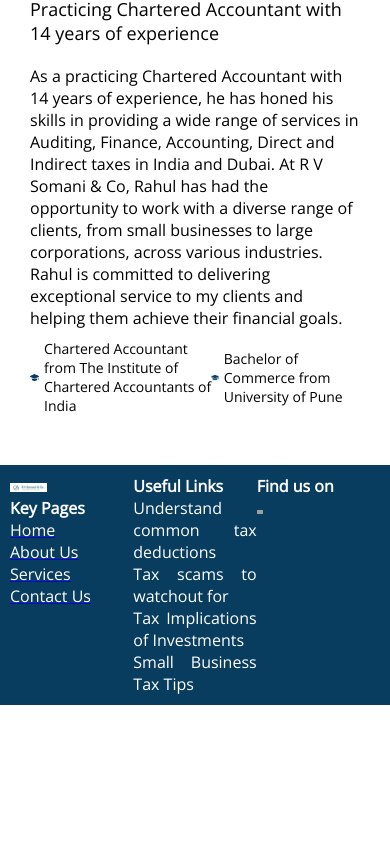
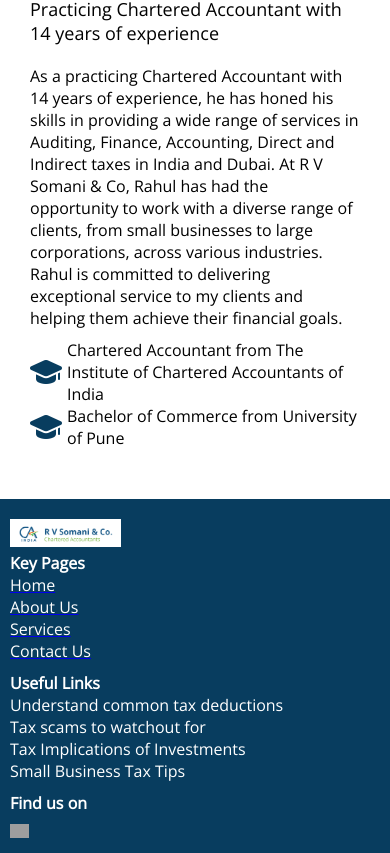
Before and after one commit to manAs3345/Rahul_CA_React, a React (Create React App) app: page /about in a window 390 px wide. Shown: the part 922-1775 px from the top of the page. Before the commit the page ends 1627 px from the top, so only its background shows below. Built offline with nearby package versions, Linux system fonts and the light colour scheme; grey boxes are pictures that could not be loaded.

Commit message:
responsiveness change + changed contact email

```diff
--- a/src/components/footer/index.css
+++ b/src/components/footer/index.css
@@ -34,3 +34,12 @@ footer{
     color:orangered;
     transition-delay: 0.25s;
 }
+@media screen and (max-width:500px) {
+    footer{
+        flex-direction: column;
+        justify-content: space-between;
+    }
+    #footer-section-1, #footer-section-2,#footer-section-3{
+        margin-top:10px;
+    }
+}
--- a/src/components/homepageBanner/index.css
+++ b/src/components/homepageBanner/index.css
@@ -50,3 +50,8 @@
 #home-banner-container{
     position: relative;
 }
+@media screen and (max-width:500px){
+    #cta-black-overlay > h1{
+        font-size: 2rem;
+    }
+}
--- a/src/pages/About/index.css
+++ b/src/pages/About/index.css
@@ -38,4 +38,14 @@
     #members-container{
         flex-direction: column-reverse;
     }
+    #qualification-container{
+        flex-direction: column;
+    }
+    #qualification{
+        font-size: 1rem;
+
+    }
+    #qualification>img{
+        width:2rem
+    }
 }
--- a/src/pages/Contact/index.css
+++ b/src/pages/Contact/index.css
@@ -75,4 +75,8 @@ input, textarea{
     button{
         width:100%;
     }
+    #contact-details{
+        margin-left: 0px;
+    }
+
 }
--- a/src/pages/Contact/index.js
+++ b/src/pages/Contact/index.js
@@ -54,7 +54,7 @@ export function Contact(){
                     </div>
                     <div id="contact-detail">
                         <h2>Email Us At:</h2>
-                        <p>support@casomani.com</p>
+                        <p>somani01.rs@outlook.com</p>
                     </div>
                     <div id="contact-detail">
                         <h2>Find Us At:</h2>
--- a/src/pages/Home/index.css
+++ b/src/pages/Home/index.css
@@ -28,7 +28,7 @@
         padding: 10px;
     }
     #sub-heading{
-        margin-bottom: 30px;
+        margin-bottom: 20px;
     }
     #popular-services-container{
         grid-template-columns: 1fr;
```
